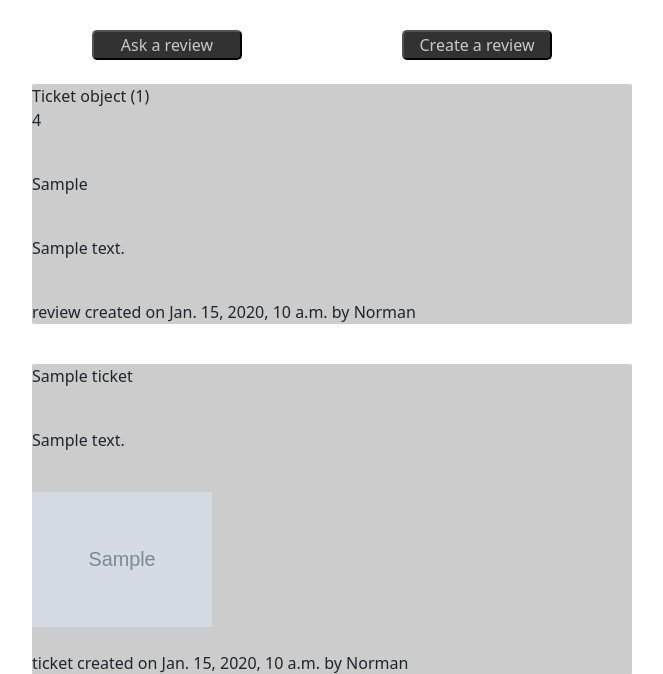
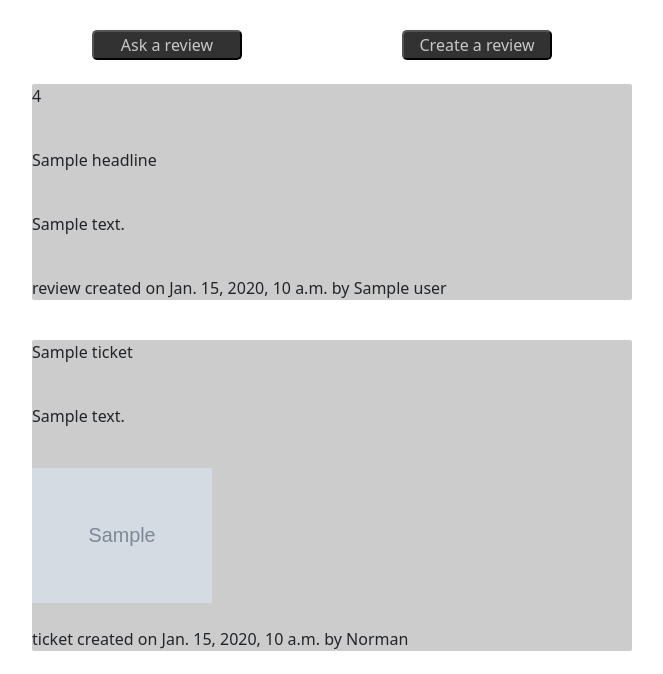
Before and after one commit to Kmenguete/OpenClassroom_project9, a Django app: template litreview/reviews/templates/reviews/home.html in a window 1280 px wide. Shown: the part 128-802 px from the top of the page, without its empty margins (333-996 px from the left). Run offline with Django 4.2, Linux system fonts and the light colour scheme; data comes from the database, SQL or seed files in the repository; tables that the repository leaves empty hold one stand-in row (values such as "Sample post"); the template is opened without the code that fills it: values that come from a table or form of the project are taken from there, most other values are stand-ins (such as "Sample title", 1, 10 or a date in 2020); grey boxes marked "Sample" are stand-in pictures.

Commit message:
thinking about how to present review(not in response to a ticket) on the home page?

```diff
--- a/litreview/reviews/templates/reviews/home.html
+++ b/litreview/reviews/templates/reviews/home.html
@@ -11,13 +11,12 @@
     <button id="create_review" type="submit">Create a review</button>
     </form>
      </div><br>
-     {% for review in reviews %}
+     {% for new_review in new_reviews %}
         <div class="flux_item">
-            <form>{{ review.ticket }}</form>
-            <p>{{ review.rating }}</p><br>
-            <p>{{ review.headline }}</p><br>
-            <p>{{ review.body }}</p><br>
-            <p>review created on {{ review.time_created }} by {{ review.user }}</p>
+            <p>{{ new_review.rating }}</p><br>
+            <p>{{ new_review.headline }}</p><br>
+            <p>{{ new_review.body }}</p><br>
+            <p>review created on {{ new_review.time_created }} by {{ new_review.user }}</p>
         </div><br>
       {% endfor %}
      {% for ticket in tickets %}
```
